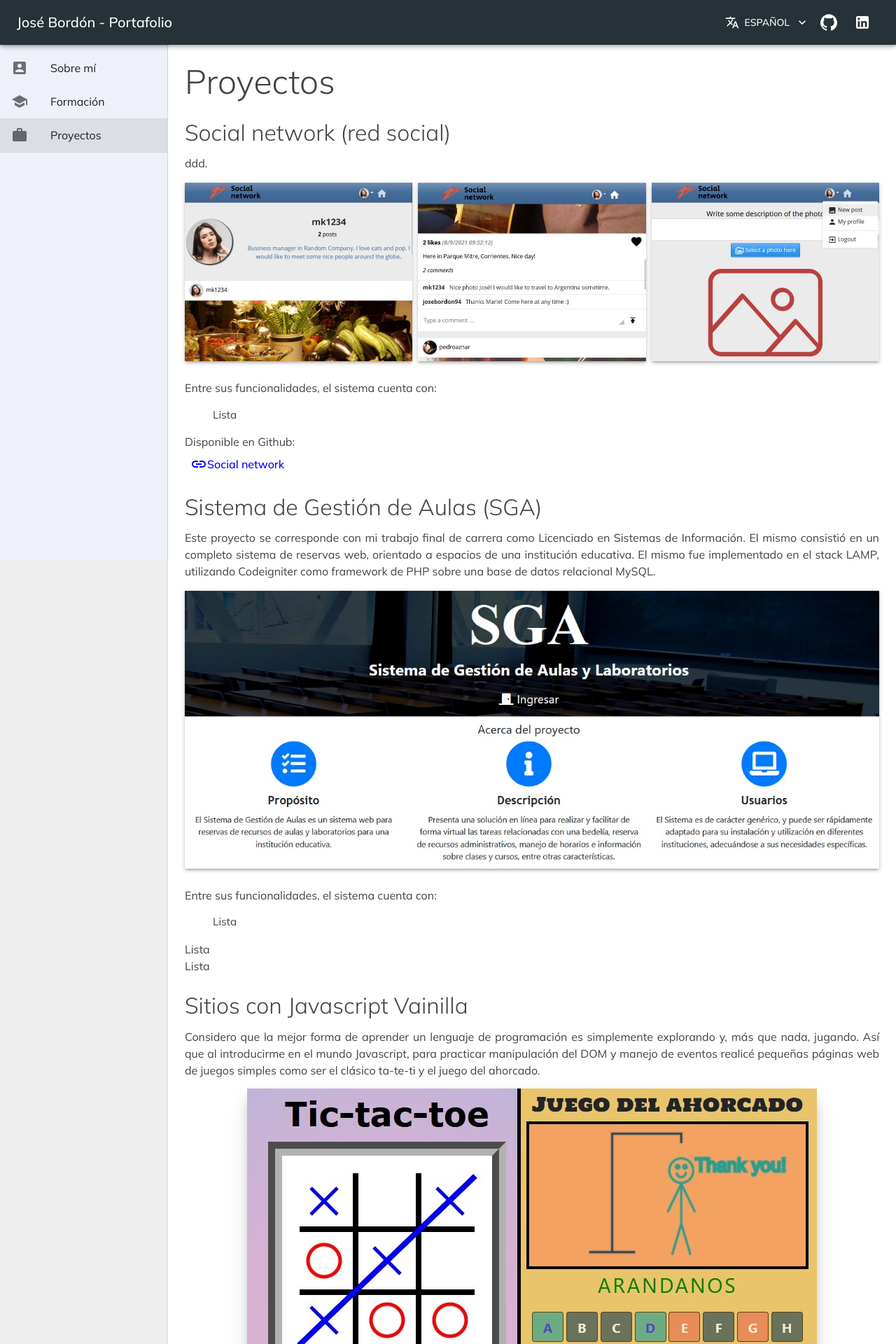
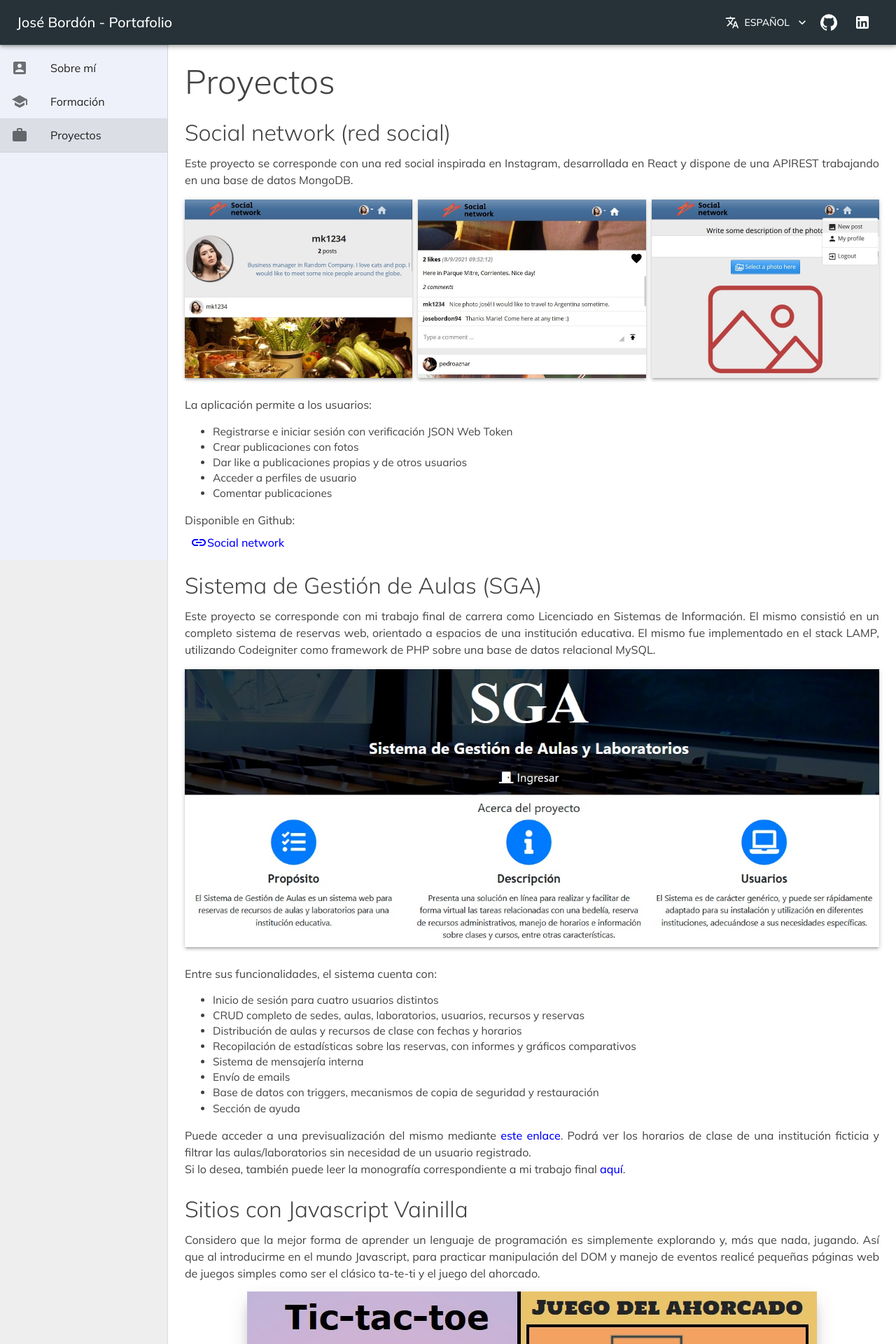
Before and after one commit to josebordon94/portfolio, a React (Create React App) app: page /#/projects in a window 1280 px wide. Shown: the top 1920 px of the page at 70% size. Built offline with nearby package versions, Linux system fonts and the light colour scheme.

Commit message:
Fixed translations

```diff
--- a/src/pages/Main.js
+++ b/src/pages/Main.js
@@ -60,13 +60,7 @@ const Main = () => {
         >
           <FormattedMessage
             id="main.presentation"
-            defaultMessage="              Me llamo José Bordón. Soy Licenciado en Sistemas de Información,
-              egresado de la Universidad Nacional del Nordeste. Vivo en
-              Corrientes, Argentina. Por el momento me desempeño como
-              desarrollador web free-lancer. Me interesa tanto el back como el
-              end, sobretodo el desarrollo en el stack MERN (MongoDB + Express +
-              React + NodeJS). Este mismo portafolio está codificado en ReactJS,
-              utilizando el framework MaterialUI."
+            defaultMessage="Me llamo José Bordón. Soy Licenciado en Sistemas de Información, egresado de la Universidad Nacional del Nordeste. Vivo en Corrientes, Argentina. Mi perfil es fullstack, sobretodo el desarrollo en el stack MERN (MongoDB + Express + React + NodeJS). Este mismo portafolio está codificado en ReactJS, utilizando el framework MaterialUI."
           />
         </Typography>
         <Grid container spacing={0}>
--- a/src/pages/Projects.js
+++ b/src/pages/Projects.js
@@ -77,7 +77,10 @@ const Projects = () => {
           />
         </Typography>
         <Typography variant="body1" align="justify">
-          <FormattedMessage id="projects.sn-intro" defaultMessage="ddd." />
+          <FormattedMessage
+            id="projects.sn-intro"
+            defaultMessage="Este proyecto se corresponde con una red social inspirada en Instagram, desarrollada en React y dispone de una APIREST trabajando en una base de datos MongoDB."
+          />
         </Typography>
         <Grid
           container
@@ -115,13 +118,13 @@ const Projects = () => {
             <Typography variant="body1" align="justify">
               <FormattedMessage
                 id="projects.sn-description-intro"
-                defaultMessage="Entre sus funcionalidades, el sistema cuenta con:"
+                defaultMessage="La aplicación permite a los usuarios:"
               />
             </Typography>
             <ul className={classes.list}>
               <FormattedMessage
                 id="projects.sn-description-list"
-                defaultMessage="Lista"
+                defaultMessage="<li>Registrarse e iniciar sesión con verificación JSON Web Token</li> <li>Crear publicaciones con fotos</li> <li>Dar like a publicaciones propias y de otros usuarios</li>  <li>Acceder a perfiles de usuario</li> <li>Comentar publicaciones</li>"
                 values={{
                   li: (word) => <li>{word}</li>,
                 }}
@@ -188,7 +191,7 @@ const Projects = () => {
             <ul className={classes.list}>
               <FormattedMessage
                 id="projects.sga-description-list"
-                defaultMessage="Lista"
+                defaultMessage="<li>Inicio de sesión para cuatro usuarios distintos</li> <li>CRUD completo de sedes, aulas, laboratorios, usuarios, recursos y reservas</li> <li>Distribución de aulas y recursos de clase con fechas y horarios</li>  <li>Recopilación de estadísticas sobre las reservas, con informes y gráficos comparativos</li> <li>Sistema de mensajería interna</li> <li>Envío de emails</li>  <li>Base de datos con triggers, mecanismos de copia de seguridad y restauración</li>  <li>Sección de ayuda</li>"
                 values={{
                   li: (word) => <li>{word}</li>,
                 }}
@@ -199,7 +202,7 @@ const Projects = () => {
         <Typography variant="body1" align="justify">
           <FormattedMessage
             id="projects.sga-app-link"
-            defaultMessage="Lista"
+            defaultMessage="Puede acceder a una previsualización del mismo mediante <a>este enlace</a>. Podrá ver los horarios de clase de una institución ficticia y filtrar las aulas/laboratorios sin necesidad de un usuario registrado."
             values={{
               a: (word) => (
                 <a
@@ -214,7 +217,7 @@ const Projects = () => {
           <br />
           <FormattedMessage
             id="projects.sga-mono-link"
-            defaultMessage="Lista"
+            defaultMessage="Si lo desea, también puede leer la monografía correspondiente a mi trabajo final <a>aquí</a>."
             values={{
               a: (word) => (
                 <a href="documents/Monografia_SGA.pdf" className={classes.link}>
@@ -233,7 +236,7 @@ const Projects = () => {
         <Typography variant="body1" align="justify">
           <FormattedMessage
             id="projects.vanilla-content1"
-            defaultMessage="              Considero que la mejor forma de aprender un lenguaje de
+            defaultMessage="Considero que la mejor forma de aprender un lenguaje de
               programación es simplemente explorando y, más que nada, jugando.
               Así que al introducirme en el mundo Javascript, para practicar
               manipulación del DOM y manejo de eventos realicé pequeñas páginas
```
